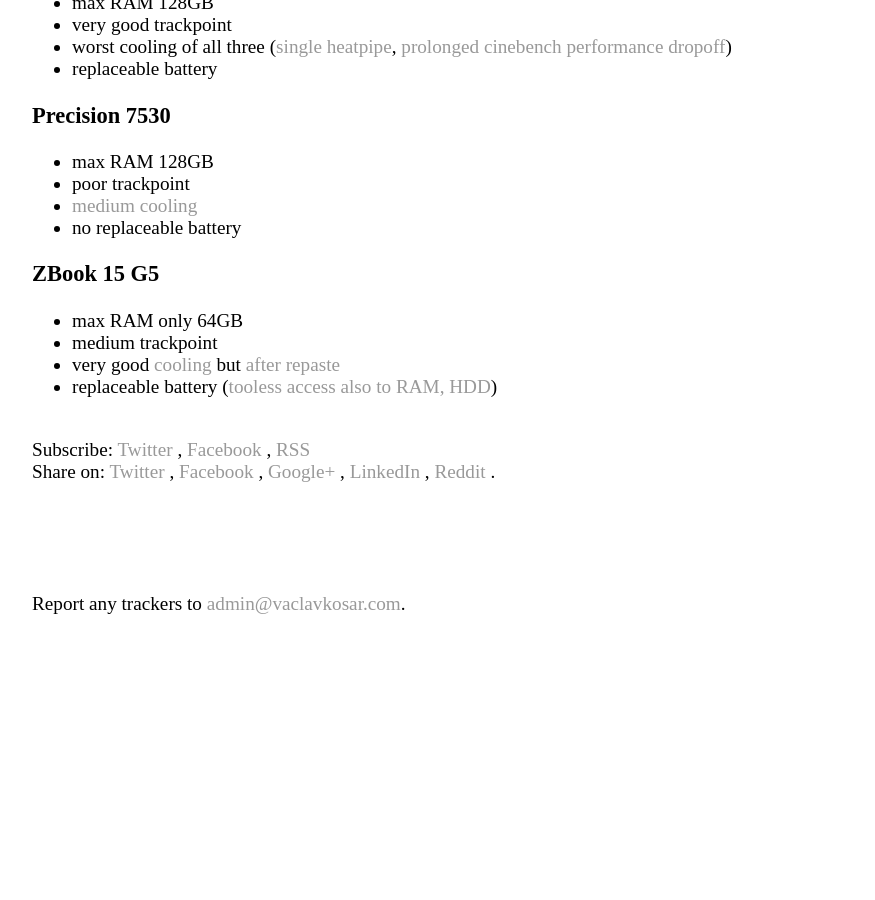
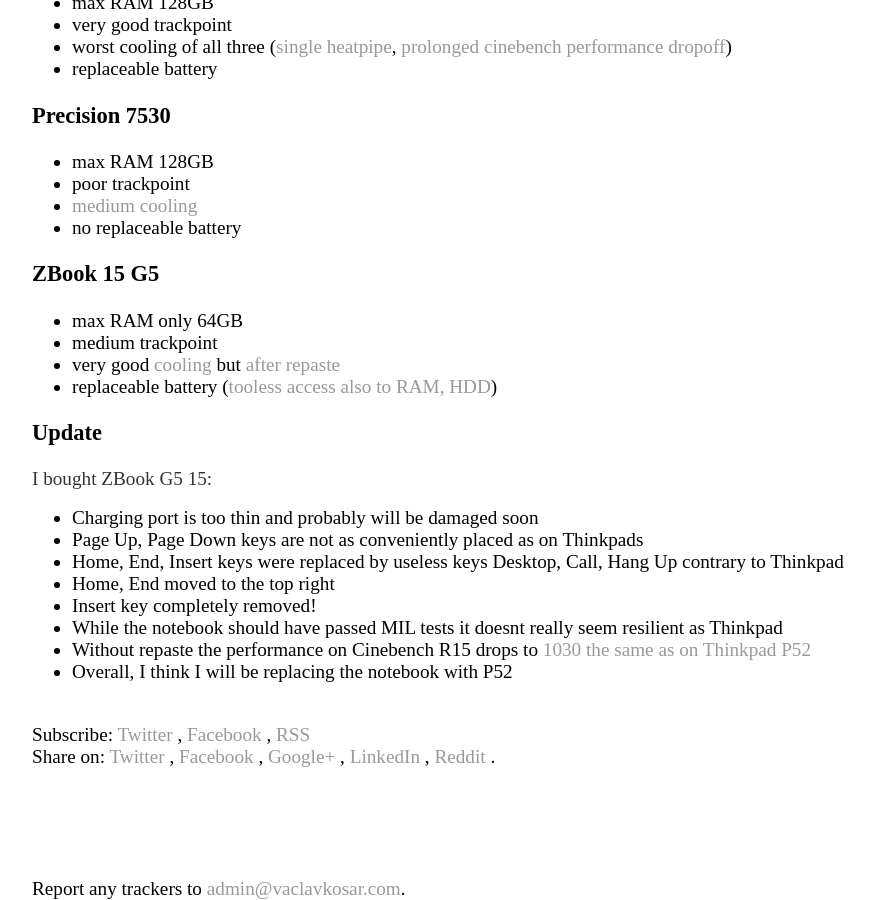
Before and after one commit to vackosar/vackosar.github.io, a Jekyll site: the page built from _posts/2019-03-03-Thinkpad-P52-vs-HP-Zbook-15-G5-vs-Dell-Precision-7530.md, in a window 1280 px wide and 900 px high, scrolled down 961 px. Shown: the whole window, without its empty margins (0-875 px from the left). Built offline with Jekyll 4.4.1, drawn with Linux system fonts in a browser that asks for light colours; comment, search, counter and statistics services are not loaded; before the commit the page ends 1576 px from its top, so only the background shows below that.

Commit message:
zbook update

```diff
--- a/_posts/2019-03-03-Thinkpad-P52-vs-HP-Zbook-15-G5-vs-Dell-Precision-7530.md
+++ b/_posts/2019-03-03-Thinkpad-P52-vs-HP-Zbook-15-G5-vs-Dell-Precision-7530.md
@@ -28,3 +28,16 @@
 - medium trackpoint
 - very good [cooling](https://f1.media.brightcove.com/8/1160438711001/1160438711001_5763673639001_5763663561001-vs.jpg?pubId=4119874066001&videoId=5763349495001) but [after repaste](http://forum.notebookreview.com/threads/dell-precision-7530-hp-zbook-15-g5-or-lenovo-thinkpad-p52.820474/page-26#post-10817321)
 - replaceable battery ([tooless access also to RAM, HDD](https://i.ytimg.com/vi/4jW1loaLgyI/maxresdefault.jpg))
+
+### Update
+
+I bought ZBook G5 15:
+
+- Charging port is too thin and probably will be damaged soon
+- Page Up, Page Down keys are not as conveniently placed as on Thinkpads
+- Home, End, Insert keys were replaced by useless keys Desktop, Call, Hang Up contrary to Thinkpad
+- Home, End moved to the top right
+- Insert key completely removed!
+- While the notebook should have passed MIL tests it doesnt really seem resilient as Thinkpad
+- Without repaste the performance on Cinebench R15 drops to [1030 the same as on Thinkpad P52](https://www.notebookcheck.net/Lenovo-ThinkPad-P52-i7-P1000-FHD-Workstation-Review.322974.0.html)
+- Overall, I think I will be replacing the notebook with P52
```
